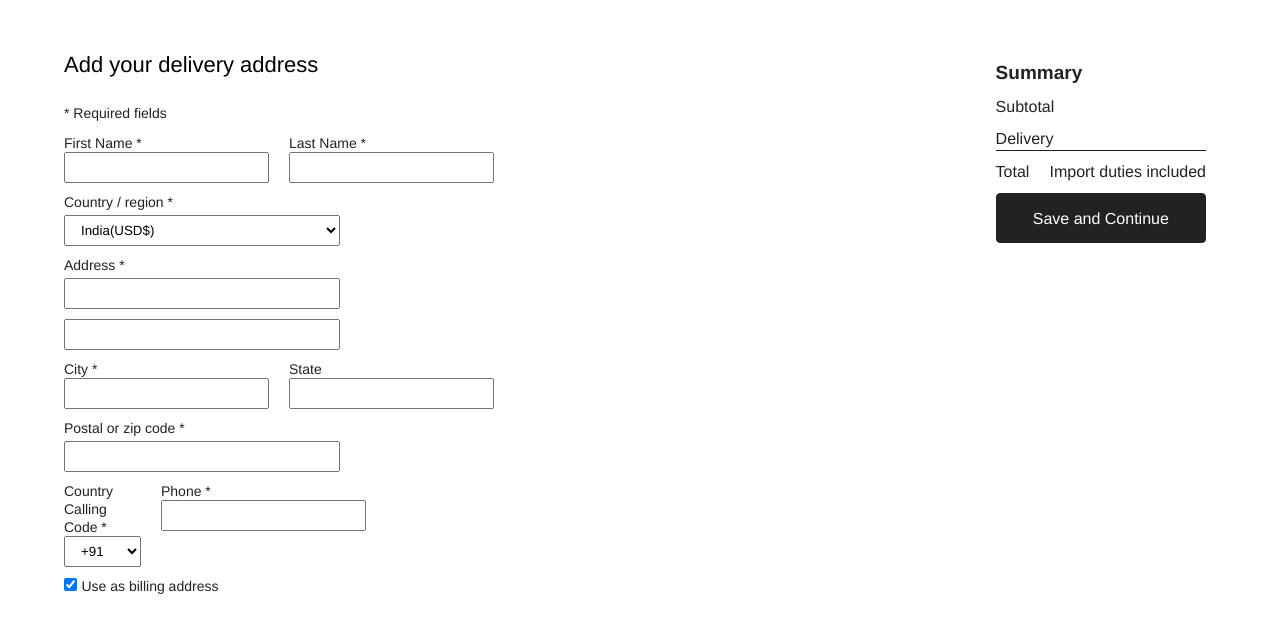
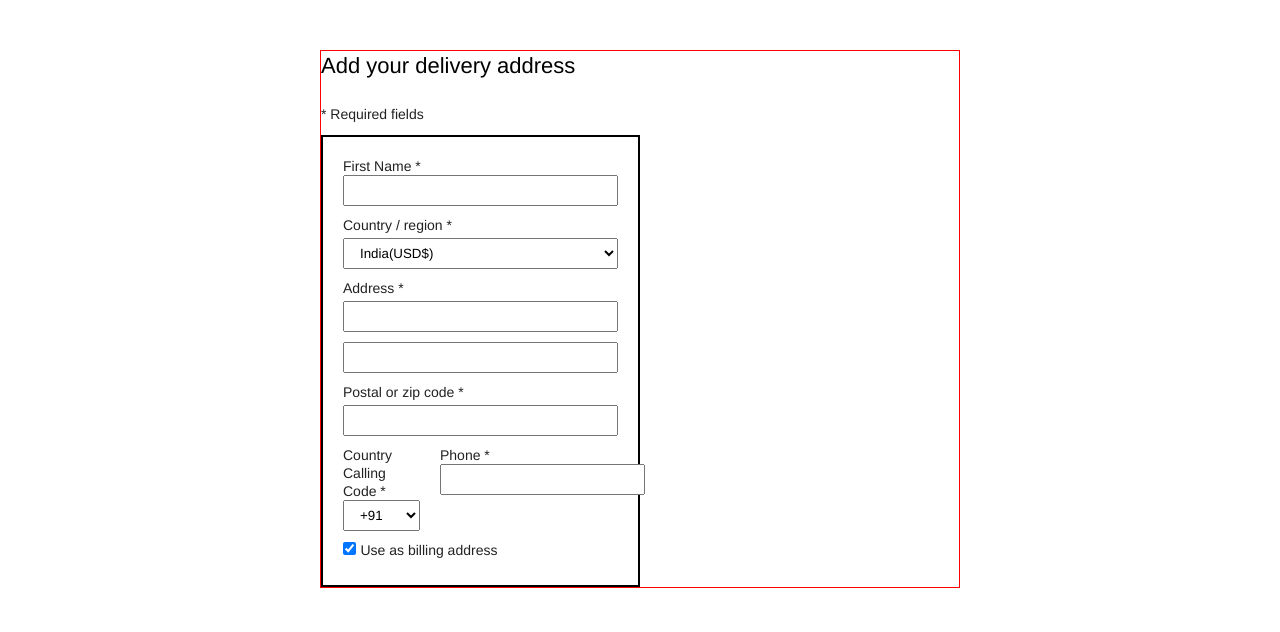
Before and after one commit to Hemandh7/Skincure, a plain HTML site: page routes/checkout.html in a window 1280 px wide. Drawn offline with Linux system fonts and the light colour scheme.

Commit message:
day5 prograss

```diff
--- a/css/checkout.css
+++ b/css/checkout.css
@@ -5,17 +5,17 @@
     box-sizing: border-box;
   }
   #container {
-    display: flex;
-    width: 90%;
+   width: 50%;
     margin: auto;
     margin-top: 50px;
-    justify-content: space-between;
+    border: 1px solid red;
   }
 
   #container > :nth-child(1) {
     display: flex;
     flex-direction: column;
-    width: 80%;
+    width: 100%;
+
   }
   #container > :nth-child(1) > :nth-child(1) {
     font-size: 22px;
@@ -23,6 +23,7 @@
     text-align: start;
     color: #000000;
     margin-bottom: 24px;
+
   }
   #container > :nth-child(1) > :nth-child(2) {
     font-size: 14px;
@@ -34,13 +35,12 @@
   #addform {
     display: flex;
     flex-direction: column;
-    width: 30%;
+    width: 50%;
     box-sizing: border-box;
+    border: 2px solid;
+    padding: 20px;
   }
-  #name {
-    display: flex;
-    column-gap: 20px;
-  }
+
   #locality {
     display: flex;
     column-gap: 20px;
@@ -64,62 +64,9 @@
 
   input[type="checkbox"] {
     padding-left: 10px;
-  }
-  #summary {
-    display: flex;
-    flex-direction: column;
-    width: 20%;
-    /* margin: auto; */
-    padding: 10px;
-  }
-  #summary > :nth-child(1) {
-    font-size: 19px;
-    line-height: 26px;
-    font-weight: 600;
-    color: #222222;
-    text-align: left;
-    margin-bottom: 10px;
-  }
-  #subTotal {
-    display: flex;
-    justify-content: space-between;
-    font-size: 16px;
-    line-height: 22px;
-    color: #222222;
-    margin-bottom: 10px;
+
   }
 
-  #delivery {
-    display: flex;
-    justify-content: space-between;
-    font-size: 16px;
-    line-height: 22px;
-    color: #222222;
-    margin-bottom: 10px;
-    border-bottom: 1px solid #222222;
+  #firstName{
+    width:100%;
   }
-
-  #total {
-    display: flex;
-    justify-content: space-between;
-    font-size: 16px;
-    line-height: 22px;
-    color: #222222;
-    margin-bottom: 10px;
-  }
-
-  #checkOut {
-    width: 100%;
-    font-size: 16px;
-    line-height: 22px;
-    text-align: center;
-    color: white;
-    background-color: #222222;
-    border: 1px solid #222222;
-    padding: 14px 32px 12px;
-    border-radius: 4px;
-  }
-
-  #checkOut:hover {
-    cursor: pointer;
-  }
--- a/routes/checkout.html
+++ b/routes/checkout.html
@@ -30,10 +30,7 @@
                 <label for="firstName">First Name *</label>
                 <input type="text" id="firstName" required />
               </div>
-              <div>
-                <label for="lastName">Last Name *</label>
-                <input type="text" id="lastName" required />
-              </div>
+
             </div>
             <label for="country">Country / region *</label>
             <select name="" id="country" required>
@@ -46,16 +43,6 @@
             <label for="">Address *</label>
             <input type="text" id="address" required />
             <input type="text" id="address2" />
-            <div id="locality">
-              <div>
-                <label for="">City *</label>
-                <input type="text" id="city" required />
-              </div>
-              <div>
-                <label for="">State</label>
-                <input type="text" id="state" required />
-              </div>
-            </div>
             <label for="">Postal or zip code *</label>
             <input type="text" id="zipCode" required />
             <div id="phnNum">
@@ -81,26 +68,5 @@
           </div>
         </form>
       </div>
-      <div id="summary">
-        <p>Summary</p>
-        <div id="subTotal">
-          <div>Subtotal</div>
-          <div id="stprice"></div>
-        </div>
-        <div id="delivery">
-          <div>Delivery</div>
-          <div id="delCharge"></div>
-        </div>
-        <div id="total">
-          <div>Total</div>
-          <div>
-            <div id="tprice"></div>
-            <p>Import duties included</p>
-          </div>
-        </div>
-        <button id="checkOut">Save and Continue</button>
-      </div>
-    </div>
-
   </body>
 </html>
```
